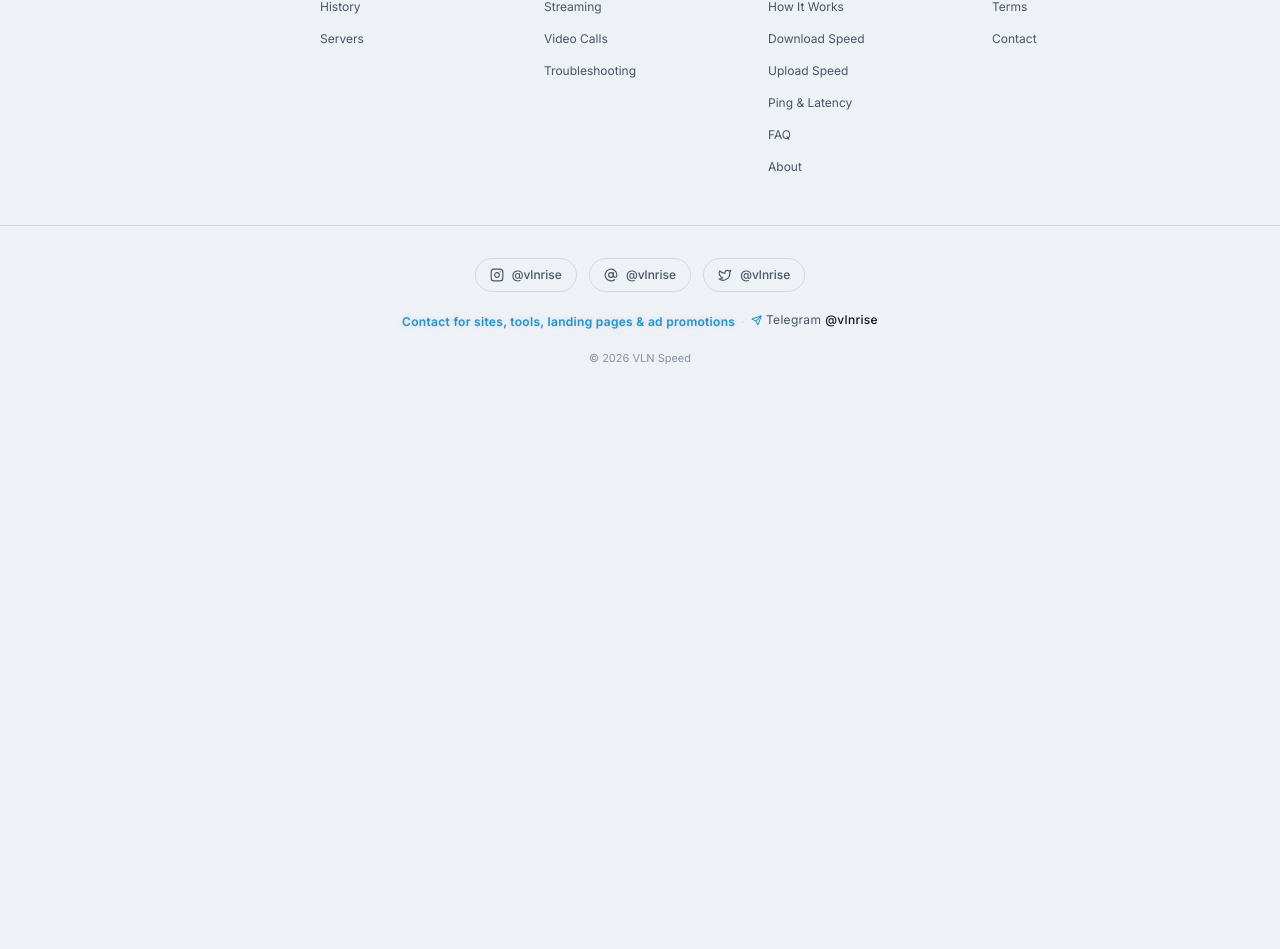
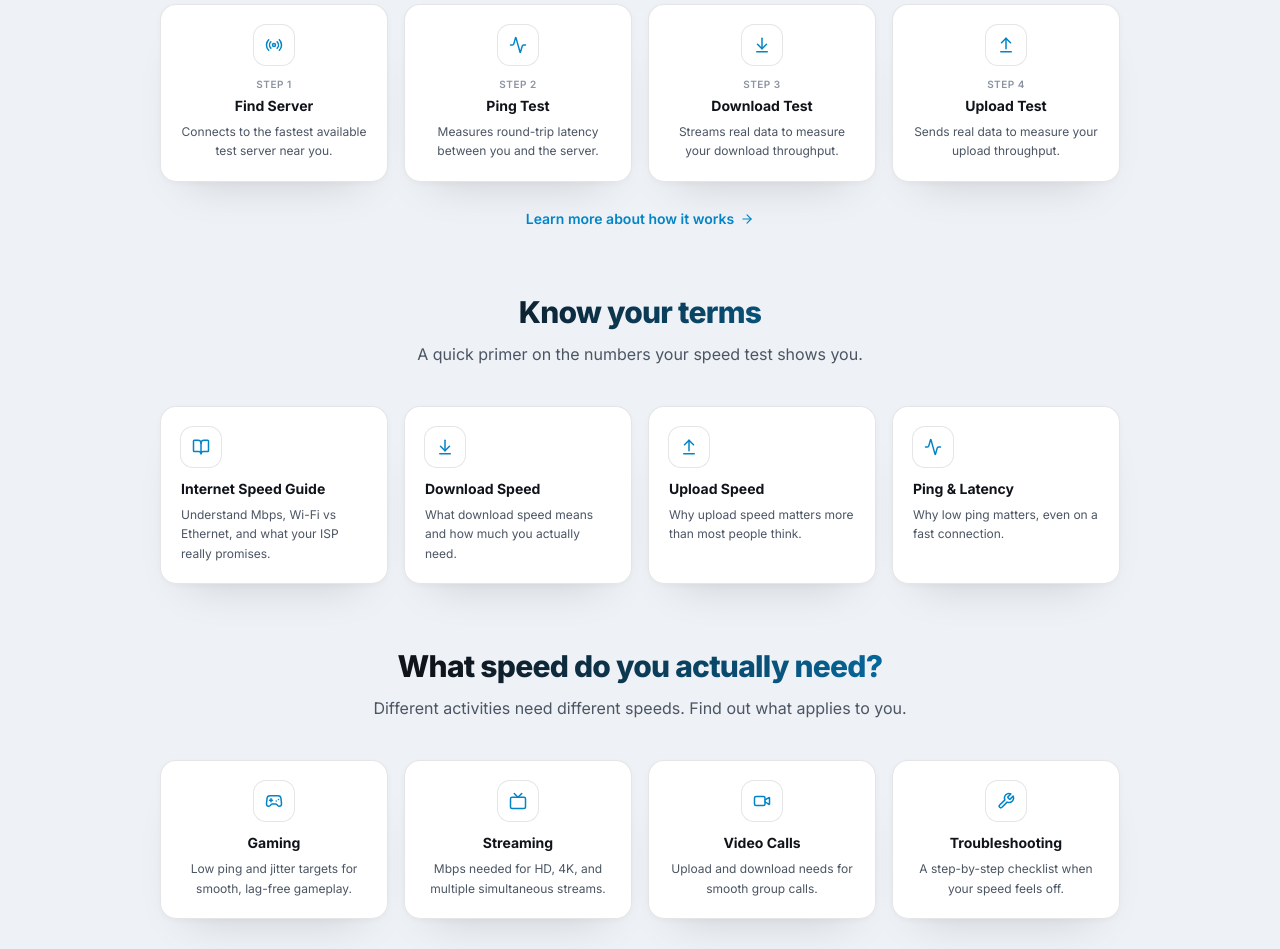
Before and after one commit to utkarsh123-max/vln-speed, a React (Vite) app in the folder frontend/: page /#/ in a window 1280 px wide. Shown: the part 1163-2112 px from the top of the page. Before the commit the page ends 1561 px from the top, so only its background shows below. Built offline with nearby package versions, Linux system fonts and the light colour scheme; no server answers; the HTML template or start-up script is replaced by a standard one.

Commit message:
Add explainer sections to home page

```diff
--- a/frontend/src/components/SpeedGauge/SpeedGauge.tsx
+++ b/frontend/src/components/SpeedGauge/SpeedGauge.tsx
@@ -9,10 +9,11 @@ interface SpeedGaugeProps {
   reducedMotion?: boolean;
 }
 
-const SWEEP_DEG = 270;
-const START_DEG = 135;
-const RADIUS = 128;
-const CENTER = 160;
+const SWEEP_DEG = 250;
+const START_DEG = 145;
+const RADIUS = 118;
+const CENTER = 170;
+const VIEWBOX = 340;
 
 /**
  * Rounds up to a clean scale ceiling so the gauge always has
@@ -96,19 +97,19 @@ export function SpeedGauge({
   const activeArcOffset = arcLength - arcLength * fraction;
 
   /*
-   * Major ticks.
+   * Major ticks — fewer, better spaced, Ookla-style.
    */
   const ticks = useMemo(() => {
-    const majorCount = 9;
+    const majorCount = 6;
 
     return Array.from({ length: majorCount }, (_, i) => {
       const angle = START_DEG + (SWEEP_DEG * i) / (majorCount - 1);
 
       const labelValue = Math.round((maxScale * i) / (majorCount - 1));
 
-      const outer = polarPoint(RADIUS + 14, angle);
-      const inner = polarPoint(RADIUS + 4, angle);
-      const labelPos = polarPoint(RADIUS + 30, angle);
+      const outer = polarPoint(RADIUS + 12, angle);
+      const inner = polarPoint(RADIUS + 3, angle);
+      const labelPos = polarPoint(RADIUS + 28, angle);
 
       return {
         angle,
@@ -124,13 +125,13 @@ export function SpeedGauge({
    * Minor ticks.
    */
   const minorTicks = useMemo(() => {
-    const minorCount = 45;
+    const minorCount = 36;
 
     return Array.from({ length: minorCount }, (_, i) => {
       const angle = START_DEG + (SWEEP_DEG * i) / (minorCount - 1);
 
-      const outer = polarPoint(RADIUS + 10, angle);
-      const inner = polarPoint(RADIUS + 4, angle);
+      const outer = polarPoint(RADIUS + 9, angle);
+      const inner = polarPoint(RADIUS + 3, angle);
 
       return {
         angle,
@@ -141,13 +142,11 @@ export function SpeedGauge({
   }, []);
 
   /*
-   * Indicator position.
-   *
-   * This intentionally remains derived from the current measured value,
-   * while Framer Motion handles the visual interpolation.
+   * Needle tip — the actual rotating pointer, Ookla-style.
+   * Rests at the "0" position when idle and sweeps to the live value.
    */
-  const indicatorPoint = useMemo(
-    () => polarPoint(RADIUS - 2, START_DEG + SWEEP_DEG * fraction),
+  const needleTip = useMemo(
+    () => polarPoint(RADIUS - 20, START_DEG + SWEEP_DEG * fraction),
     [fraction]
   );
 
@@ -181,7 +180,7 @@ export function SpeedGauge({
       />
 
       <svg
-        viewBox="0 0 320 320"
+        viewBox={`0 0 ${VIEWBOX} ${VIEWBOX}`}
         width={size}
         height={size}
         role="img"
@@ -275,7 +274,8 @@ export function SpeedGauge({
             <text
               x={tick.labelPos.x}
               y={tick.labelPos.y}
-              fontSize={9}
+              fontSize={11}
+              fontWeight={600}
               fill="var(--vln-text-muted)"
               textAnchor="middle"
               dominantBaseline="middle"
@@ -303,17 +303,22 @@ export function SpeedGauge({
           transition={reducedMotion ? { duration: 0 } : { type: "spring", stiffness: 90, damping: 20 }}
         />
 
-        {/* Position indicator */}
-        {value > 0 && (
-          <motion.circle
-            r={5}
-            fill="var(--vln-accent)"
-            filter={`url(#${glowId})`}
-            initial={{ cx: indicatorPoint.x, cy: indicatorPoint.y }}
-            animate={{ cx: indicatorPoint.x, cy: indicatorPoint.y }}
-            transition={reducedMotion ? { duration: 0 } : { type: "spring", stiffness: 90, damping: 20 }}
-          />
-        )}
+        {/* Needle — rotates from the "0" rest position to the live value */}
+        <motion.line
+          x1={CENTER}
+          y1={CENTER}
+          stroke="var(--vln-accent)"
+          strokeWidth={3}
+          strokeLinecap="round"
+          filter={`url(#${glowId})`}
+          initial={false}
+          animate={{ x2: needleTip.x, y2: needleTip.y }}
+          transition={reducedMotion ? { duration: 0 } : { type: "spring", stiffness: 90, damping: 20 }}
+        />
+
+        {/* Needle hub */}
+        <circle cx={CENTER} cy={CENTER} r={7} fill="var(--vln-accent)" stroke="var(--vln-elevated)" strokeWidth={2} />
+        <circle cx={CENTER} cy={CENTER} r={2.5} fill="var(--vln-elevated)" />
       </svg>
 
       {/* Center readout */}
--- a/frontend/src/pages/Home.tsx
+++ b/frontend/src/pages/Home.tsx
@@ -1,5 +1,6 @@
 import { useEffect, useMemo, useState } from "react";
 import { AnimatePresence, motion } from "framer-motion";
+import { Link } from "react-router-dom";
 import {
   Activity,
   Gauge as GaugeIcon,
@@ -7,6 +8,12 @@ import {
   ArrowDownToLine,
   ArrowUpFromLine,
   Sparkles,
+  ArrowRight,
+  Gamepad2,
+  Tv,
+  Video,
+  Wrench,
+  BookOpen,
 } from "lucide-react";
 import { SpeedGauge } from "../components/SpeedGauge/SpeedGauge";
 import { SpeedChart } from "../components/SpeedChart/SpeedChart";
@@ -41,6 +48,27 @@ const PHASE_STATUS: Record<string, string> = {
 };
 
 const easeOut = [0.22, 1, 0.36, 1] as const;
+
+const HOW_IT_WORKS = [
+  { icon: Radio, title: "Find Server", desc: "Connects to the fastest available test server near you." },
+  { icon: Activity, title: "Ping Test", desc: "Measures round-trip latency between you and the server." },
+  { icon: ArrowDownToLine, title: "Download Test", desc: "Streams real data to measure your download throughput." },
+  { icon: ArrowUpFromLine, title: "Upload Test", desc: "Sends real data to measure your upload throughput." },
+];
+
+const LEARN_CARDS = [
+  { icon: BookOpen, title: "Internet Speed Guide", desc: "Understand Mbps, Wi-Fi vs Ethernet, and what your ISP really promises.", to: "/internet-speed-guide" },
+  { icon: ArrowDownToLine, title: "Download Speed", desc: "What download speed means and how much you actually need.", to: "/download-speed" },
+  { icon: ArrowUpFromLine, title: "Upload Speed", desc: "Why upload speed matters more than most people think.", to: "/upload-speed" },
+  { icon: Activity, title: "Ping & Latency", desc: "Why low ping matters, even on a fast connection.", to: "/ping-latency" },
+];
+
+const USE_CASES = [
+  { icon: Gamepad2, title: "Gaming", desc: "Low ping and jitter targets for smooth, lag-free gameplay.", to: "/gaming-internet-speed" },
+  { icon: Tv, title: "Streaming", desc: "Mbps needed for HD, 4K, and multiple simultaneous streams.", to: "/streaming-internet-speed" },
+  { icon: Video, title: "Video Calls", desc: "Upload and download needs for smooth group calls.", to: "/video-call-speed" },
+  { icon: Wrench, title: "Troubleshooting", desc: "A step-by-step checklist when your speed feels off.", to: "/troubleshooting" },
+];
 
 export function Home() {
   const [server, setServer] = useState<ServerInfo>(DEFAULT_SERVER);
@@ -307,6 +335,132 @@ export function Home() {
           </motion.section>
         )}
       </AnimatePresence>
+
+      {/* Learn more — always visible, below the test */}
+      <section className="max-w-5xl mx-auto px-5 sm:px-8 mt-20 pb-20 flex flex-col gap-16">
+        {/* How it works */}
+        <motion.div
+          initial={reducedMotion ? false : { opacity: 0, y: 20 }}
+          whileInView={{ opacity: 1, y: 0 }}
+          viewport={{ once: true, margin: "-80px" }}
+          transition={{ duration: 0.6, ease: easeOut }}
+        >
+          <div className="text-center mb-10">
+            <h2 className="text-2xl sm:text-3xl font-extrabold tracking-tight text-gradient">
+              How does this speed test work?
+            </h2>
+            <p className="text-secondary text-sm sm:text-base mt-3 max-w-xl mx-auto">
+              VLN Speed measures your real connection in four stages — no estimates, no guesswork.
+            </p>
+          </div>
+
+          <div className="grid grid-cols-2 sm:grid-cols-4 gap-4">
+            {HOW_IT_WORKS.map((step, i) => (
+              <motion.div
+                key={step.title}
+                initial={reducedMotion ? false : { opacity: 0, y: 14 }}
+                whileInView={{ opacity: 1, y: 0 }}
+                viewport={{ once: true }}
+                transition={{ duration: 0.45, delay: i * 0.08, ease: easeOut }}
+                whileHover={reducedMotion ? undefined : { y: -3 }}
+                className="card-premium rounded-2xl p-5 text-center"
+              >
+                <div className="w-10 h-10 rounded-xl bg-elevated ring-hairline flex items-center justify-center mx-auto mb-3 text-accent">
+                  <step.icon size={18} />
+                </div>
+                <p className="text-[10px] font-semibold text-muted uppercase tracking-wider mb-1">Step {i + 1}</p>
+                <h3 className="text-sm font-bold text-primary mb-1.5">{step.title}</h3>
+                <p className="text-xs text-secondary leading-relaxed">{step.desc}</p>
+              </motion.div>
+            ))}
+          </div>
+
+          <div className="text-center mt-6">
+            <Link
+              to="/how-speed-test-works"
+              className="inline-flex items-center gap-1.5 text-sm font-semibold text-accent hover:underline"
+            >
+              Learn more about how it works <ArrowRight size={14} />
+            </Link>
+          </div>
+        </motion.div>
+
+        {/* Learn more guides */}
+        <motion.div
+          initial={reducedMotion ? false : { opacity: 0, y: 20 }}
+          whileInView={{ opacity: 1, y: 0 }}
+          viewport={{ once: true, margin: "-80px" }}
+          transition={{ duration: 0.6, ease: easeOut }}
+        >
+          <div className="text-center mb-10">
+            <h2 className="text-2xl sm:text-3xl font-extrabold tracking-tight text-gradient">
+              Know your terms
+            </h2>
+            <p className="text-secondary text-sm sm:text-base mt-3 max-w-xl mx-auto">
+              A quick primer on the numbers your speed test shows you.
+            </p>
+          </div>
+
+          <div className="grid grid-cols-1 sm:grid-cols-2 lg:grid-cols-4 gap-4">
+            {LEARN_CARDS.map((card, i) => (
+              <motion.div
+                key={card.title}
+                initial={reducedMotion ? false : { opacity: 0, y: 14 }}
+                whileInView={{ opacity: 1, y: 0 }}
+                viewport={{ once: true }}
+                transition={{ duration: 0.45, delay: i * 0.08, ease: easeOut }}
+                whileHover={reducedMotion ? undefined : { y: -3 }}
+              >
+                <Link to={card.to} className="block h-full card-premium rounded-2xl p-5 hover:shadow-glow transition-shadow">
+                  <div className="w-10 h-10 rounded-xl bg-elevated ring-hairline flex items-center justify-center mb-3 text-accent">
+                    <card.icon size={18} />
+                  </div>
+                  <h3 className="text-sm font-bold text-primary mb-1.5">{card.title}</h3>
+                  <p className="text-xs text-secondary leading-relaxed">{card.desc}</p>
+                </Link>
+              </motion.div>
+            ))}
+          </div>
+        </motion.div>
+
+        {/* Use cases */}
+        <motion.div
+          initial={reducedMotion ? false : { opacity: 0, y: 20 }}
+          whileInView={{ opacity: 1, y: 0 }}
+          viewport={{ once: true, margin: "-80px" }}
+          transition={{ duration: 0.6, ease: easeOut }}
+        >
+          <div className="text-center mb-10">
+            <h2 className="text-2xl sm:text-3xl font-extrabold tracking-tight text-gradient">
+              What speed do you actually need?
+            </h2>
+            <p className="text-secondary text-sm sm:text-base mt-3 max-w-xl mx-auto">
+              Different activities need different speeds. Find out what applies to you.
+            </p>
+          </div>
+
+          <div className="grid grid-cols-2 sm:grid-cols-4 gap-4">
+            {USE_CASES.map((item, i) => (
+              <motion.div
+                key={item.title}
+                initial={reducedMotion ? false : { opacity: 0, y: 14 }}
+                whileInView={{ opacity: 1, y: 0 }}
+                viewport={{ once: true }}
+                transition={{ duration: 0.45, delay: i * 0.08, ease: easeOut }}
+                whileHover={reducedMotion ? undefined : { y: -3 }}
+              >
+                <Link to={item.to} className="block h-full card-premium rounded-2xl p-5 text-center hover:shadow-glow transition-shadow">
+                  <div className="w-10 h-10 rounded-xl bg-elevated ring-hairline flex items-center justify-center mx-auto mb-3 text-accent">
+                    <item.icon size={18} />
+                  </div>
+                  <h3 className="text-sm font-bold text-primary mb-1.5">{item.title}</h3>
+                  <p className="text-xs text-secondary leading-relaxed">{item.desc}</p>
+                </Link>
+              </motion.div>
+            ))}
+          </div>
+        </motion.div>
+      </section>
     </div>
   );
 }
```
